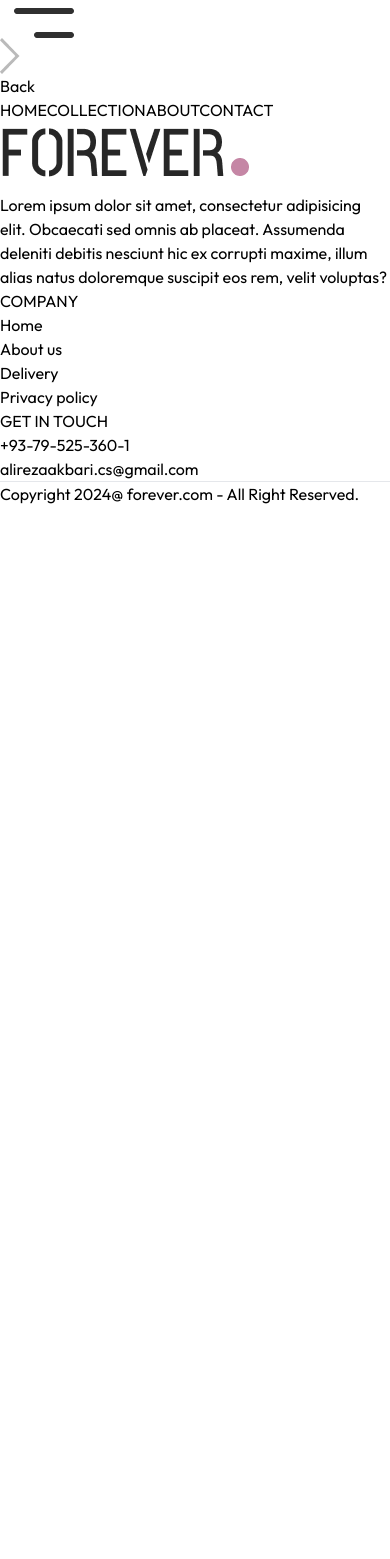
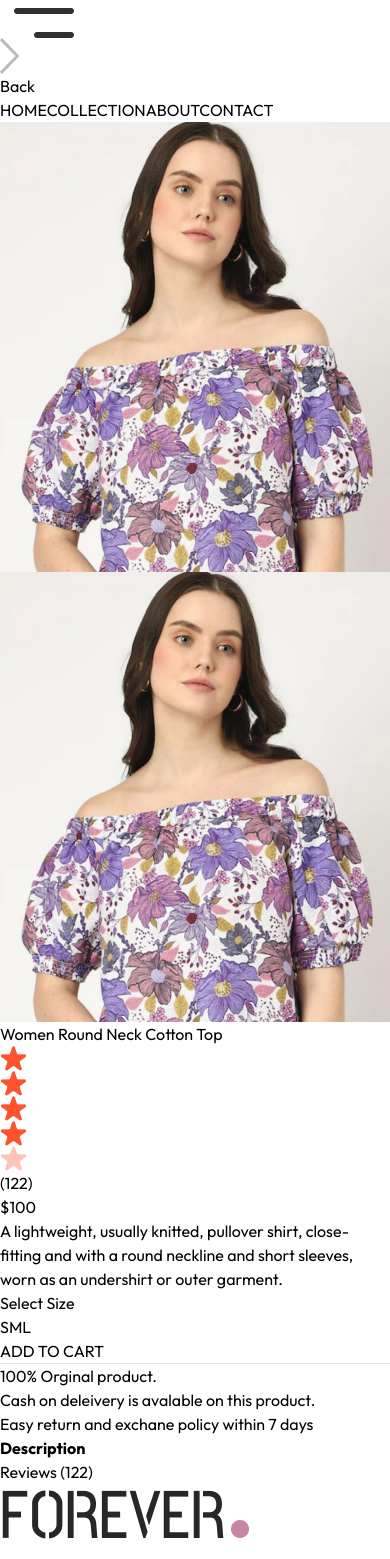
Before and after one commit to akbari-alireza/ECONMER-APP, a React (Vite) app: page /product/aaaaa in a window 390 px wide. Shown: the part 400-1959 px from the top of the page. Before the commit the page ends 906 px from the top, so only its background shows below. Built offline with nearby package versions, Linux system fonts and the light colour scheme.

Commit message:
Product Info

```diff
--- a/src/App.tsx
+++ b/src/App.tsx
@@ -25,7 +25,7 @@ const App = () => {
         <Route path='/collection' element={<Collection/>}/>
         <Route path='/about' element={<About/>}/>
         <Route path='/contact' element={<Contact/>}/>
-        <Route path='/product/productID' element={<Product/>}/>
+        <Route path='/product/:productID' element={<Product/>}/>
         <Route path='/cart' element={<Cart/>}/>
         <Route path='/login' element={<Login/>}/>
         <Route path='/place-order' element={<PlaceOrder/>}/>
--- a/src/components/ProductItem.tsx
+++ b/src/components/ProductItem.tsx
@@ -7,7 +7,7 @@ const ProductItem =({id,image,name,price}) => {
     const {currency} = useContext(ShopContext)
 
   return (
-    <Link className='text-gray-700 cursor-pointer' to={`/prduct/${id}`}>
+    <Link className='text-gray-700 cursor-pointer' to={`/product/${id}`}>
         <div className='overflow-hidden'>
             <img className='hover:scale-110 transition ease-in-out' src={image[0]} alt="" />
             </div>
--- a/src/index.css
+++ b/src/index.css
@@ -20,6 +20,10 @@ a.active hr{
   font-weight: 400;
   font-style: normal;
 }
+
+::-webkit-scrollbar{
+  display: none;
+}
 @media (max-width:640px){
   a.active{
     background-color: black;
--- a/src/pages/Product.tsx
+++ b/src/pages/Product.tsx
@@ -1,9 +1,111 @@
-import React from 'react'
+import React, { useContext, useEffect, useState } from 'react';
+import { useParams } from 'react-router-dom';
+import { ShopContext } from '../context/ShopContext';
+import { assets } from '../assets/frontend_assets/assets';
 
-function Product() {
-  return (
-    <div>Product</div>
-  )
-}
+const ProductDetail: React.FC = () => {
 
-export default Product
+    const { productID } = useParams();
+    const {products, currency} = useContext(ShopContext)
+    const [productData,setProductData] = useState(false);
+    const [image, setImage] = useState('');
+    const [size,setSize] = useState('')
+
+ const myid = useParams()
+
+    const fetchProductData = async () =>{
+
+      products.map((item)=>{
+        if (item._id === productID){
+          setProductData(item)
+          setImage(item.image[0])
+          console.log(item);
+          return null;
+
+        }
+      })
+    }
+
+    useEffect (() =>{
+      fetchProductData();
+    },[productID , products])
+
+
+
+
+    return productData ? (
+        <div className='border-t-2 pt-10 transition-opacity ease-in duration-500 opacity-100'>
+
+          {/* Product Data */}
+
+          <div className='flex gap-12 sm:gap-12 flex-col sm:flex-row'>
+
+           {/* Product Images */}
+
+            <div className='flex-1 flex flex-col-reverse gap-3 sm:flex-row'>
+              <div className='flex sm:flex-col overflow-x-auto sm:overflow-y-scroll justify-between sm:justify-normal sm:w-[23.6%]'>
+                {
+                  productData.image.map((item,index)=>(
+                    <img onClick={()=>setImage(item)} src={item} key={index} className='w-[24%] sm:w-full sm:mb-3 flex-shrink-0 cursor-pointer' />
+                ))}
+              </div>
+              <div className='w-full'>
+                <img className='w-full h-auto' src={image} alt="" />
+              </div>
+            </div>
+
+            {/* product info */}
+
+            <div className='flex-1'>
+              <h1 className='font-medium text-2xl mt-2'>{productData.name}</h1>
+              <div className='flex items-center gap-1 mt-2'>
+                <img src={assets.star_icon} alt="" className="w-3 5" />
+                <img src={assets.star_icon} alt="" className="w-3 5" />
+                <img src={assets.star_icon} alt="" className="w-3 5" />
+                <img src={assets.star_icon} alt="" className="w-3 5" />
+                <img src={assets.star_dull_icon} alt="" className="w-3 5" />
+                <p className='pl-2'>(122)</p>
+              </div>
+              <p className='mt-5 text-3xl font-medium '>{currency}{productData.price}</p>
+              <p className='mt-5 text-gray-500 md:w-4/5'>{productData.description}</p>
+              <div className='mb-2'>
+                <p>Select Size</p>
+                <div className='flex gap-2'>
+                  {
+                    productData.sizes.map((item,index)=>(
+                        <button onClick={()=>setSize(item)} className={`border py-2 px-4 bg-gray-100 ${item === size ? 'border-orange-500' : ''}`} key={index}>{item}</button>
+                    ))
+                  }
+                </div>
+              </div>
+                <button className='bg-black text-white px-8 py-3 text-sm active:bg-gray-700'>ADD TO CART</button>
+                <hr className='mt-8 sm:w-4/5' />
+                <div>
+                  <p>100% Orginal product.</p>
+                  <p>Cash on deleivery is avalable on this product.</p>
+                  <p>Easy return and exchane policy within 7 days</p>
+                </div>
+            </div>
+          </div>
+
+                {/* Description  &  Review seciton  */}
+
+                <div className='mt-20'>
+                  <div className='flex'>
+                    <b className='border px-5 py-3 text-sm'>Description</b>
+                    <p className='border px-5 py-3 text-sm'>Reviews (122)</p>
+                  </div>
+                  <div>
+
+                  </div>
+                </div>
+
+        </div>
+
+    ) : <div className=' opacity-0'> </div>;
+    // return (
+    //   <div>alireza</div>
+    // )
+};
+
+export default ProductDetail;
```
